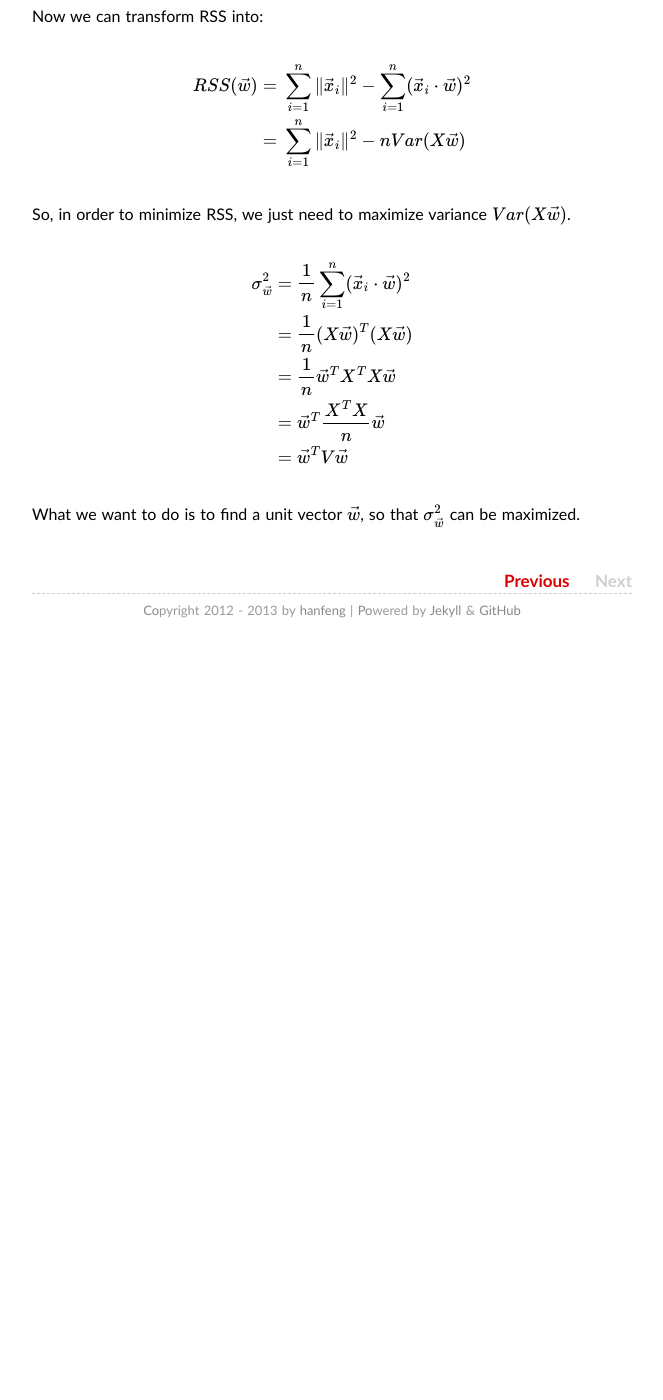
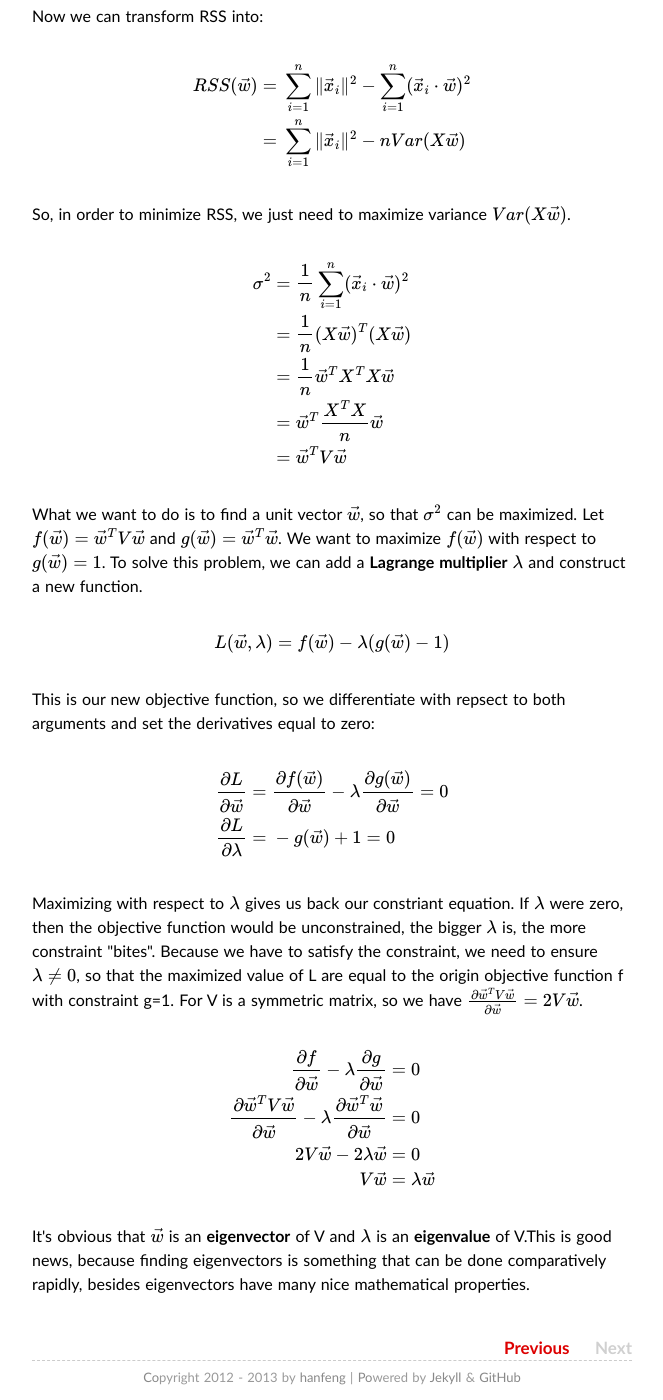
Before and after one commit to mlnotes/mlnotes.github.com, a Jekyll site: the page built from _posts/2013-08-28-pca.md, in a window 1280 px wide and 1400 px high, scrolled down 1092 px. Shown: the whole window, without its empty margins (308-971 px from the left). Built offline with Jekyll 4.4.1, drawn with Linux system fonts in a browser that asks for light colours; some web fonts are replaced; Markdown is read by kramdown in place of the engine named in the settings; formulas are drawn with MathJax 3; comment, search, counter and statistics services are not loaded; before the commit the page ends 1745 px from its top, so only the background shows below that; some of the changed text lies outside the part shown.

Commit message:
Update 2013-08-28-pca.md

```diff
--- a/_posts/2013-08-28-pca.md
+++ b/_posts/2013-08-28-pca.md
@@ -4,7 +4,6 @@ title: Principal Component Analysis(PCA)
 tags: [Machine Learning, Math]
 keywords: [PCA,matrix,矩阵分解]
 ---
-
 <p>
 Suppose $$$ X $$$ is a $$$ n \times p $$$ matrix, where n is the number of objects and p is the number of features. $$$X$$$ is zero mean.
 </p>
@@ -13,7 +12,7 @@ Suppose $$$ X $$$ is a $$$ n \times p $$$ matrix, where n is the number of objec
 $$
 	X^T X = nV
 $$
-$$$ V $$$ is the covariance matrix of $$$X$$$.
+$$$ V $$$ is the covariance matrix of $$$X$$$, and it's obvious that $$$V$$$ is symmetric.
 </p>
 
 <p>
@@ -88,5 +87,45 @@ $$ \begin{eqnarray*}
 </p>
 
 <p>
-What we want to do is to find a unit vector $$$\vec{w}$$$, so that $$$\sigma_{\vec{w}}^2$$$ can be maximized.
+What we want to do is to find a unit vector $$$\vec{w}$$$, so that $$$\sigma^2$$$ can be maximized. Let $$$f(\vec{w}) = \vec{w}^TV\vec{w}$$$ and $$$ g(\vec{w}) = \vec{w}^T\vec{w}$$$. We want to maximize $$$f(\vec{w})$$$ with respect to $$$ g(\vec{w}) = 1 $$$. To solve this problem, we can add a <strong>Lagrange multiplier</strong> $$$ \lambda $$$ and construct a new function.
 </p>
+
+<p>
+$$
+	L(\vec{w}, \lambda) = f(\vec{w}) - \lambda(g(\vec{w}) - 1)
+$$
+</p>
+
+<p>
+This is our new objective function, so we differentiate with repsect to both arguments and set the derivatives equal to zero:
+</p>
+
+<p>
+$$ \begin{eqnarray*}
+	\frac{\partial L}{\partial \vec{w}} &=&
+		\frac{\partial f(\vec{w})}{\partial \vec{w}} -
+		\lambda \frac{\partial g(\vec{w})}{\partial \vec{w}}= 0 \\
+	\frac{\partial L}{\partial \lambda} &=& -g(\vec{w}) + 1 = 0
+
+
+\end{eqnarray*} $$
+</p>
+
+<p>
+Maximizing with respect to $$$\lambda$$$ gives us back our constriant equation. If $$$\lambda$$$ were zero, then the objective function would be unconstrained, the bigger $$$\lambda$$$ is, the more constraint "bites". Because we have to satisfy the constraint, we need to ensure $$$ \lambda \neq 0 $$$, so that the maximized value of L are equal to the origin objective function f with constraint g=1. For V is a symmetric matrix, so we have $$$ \frac{\partial \vec{w}^TV\vec{w}}{\partial \vec{w}} = 2V\vec{w}$$$.
+</p>
+
+<p>
+$$ \begin{eqnarray*}
+	\frac{\partial f}{\partial \vec{w}} - \lambda\frac{\partial g}{\partial \vec{w}} &=& 0 \\
+	\frac{\partial \vec{w}^TV\vec{w}}{\partial \vec{w}} -
+	\lambda\frac{\partial \vec{w}^T\vec{w}}{\partial \vec{w}} &=& 0 \\
+	2V\vec{w} - 2\lambda\vec{w} &=& 0 \\
+	V\vec{w} &=& \lambda\vec{w}
+
+\end{eqnarray*} $$
+</p>
+
+<p>
+It's obvious that $$$\vec{w}$$$ is an <strong>eigenvector</strong> of V and $$$\lambda$$$ is an <strong>eigenvalue</strong> of V.This is good news, because finding eigenvectors is something that can be done comparatively rapidly, besides eigenvectors have many nice mathematical properties.
+</p>
```
Also changed, not shown: other parts of _posts/2013-08-28-pca.md (+1 -1 lines).
